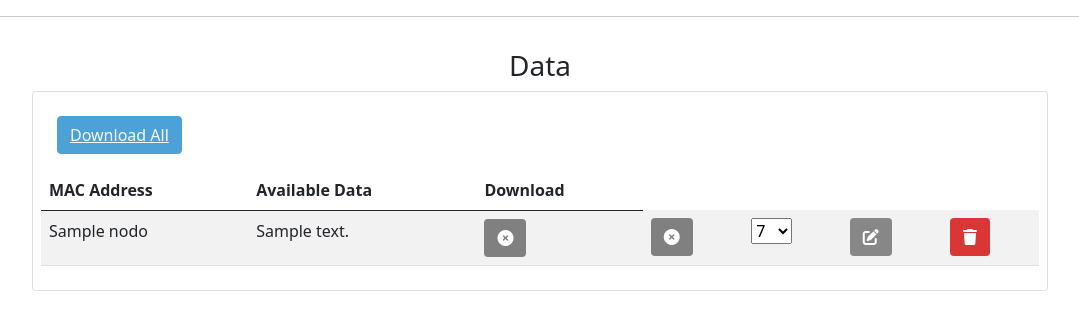
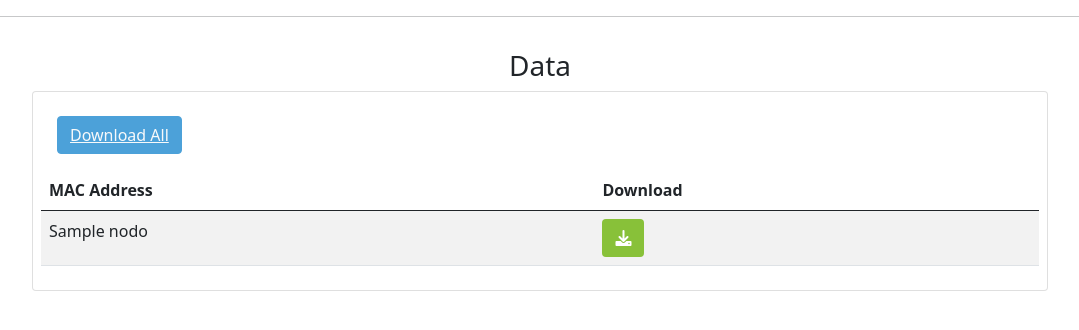
Before and after one commit to sofiamanana/AlLoRaPage, a Django app: template polls/templates/data.html in a window 1280 px wide. Shown: the part 86-416 px from the top of the page, without its empty margins (100-1179 px from the left). Run offline with Django 4.2, Linux system fonts and the light colour scheme; the template is opened without the code that fills it: most values are stand-ins (such as "Sample title", 1, 10 or a date in 2020); parts of the project's set-up code (start-up, migrations or seed data) failed here and were passed over; some libraries are stand-ins or nearby versions.

Commit message:
download files working

```diff
--- a/polls/templates/data.html
+++ b/polls/templates/data.html
@@ -63,7 +63,7 @@
                       <form action="{% url 'addNode' %}" method="get">
                           <div class="col p-3">
                               <button type="submit" class="btn btn-primary center" style="background-color:#4CA1D9; border-color: #4CA1D9;">
-                              <a href="{% url 'addNode' %}" class="text-light">Download All</a>
+                              <a href="{% url 'getData' %}?download_all=1" class="text-light">Download All</a>
                               </button>
                           </div>
                       </form>
@@ -72,102 +72,28 @@
                       <thead>
                           <tr>
                               <th scope="col">MAC Address</th>
-                              <th scope="col">Available Data</th>
                               <th scope="col">Download</th>
                           </tr>
                       </thead>
                       <tbody>
                           {% for nodo in nodos %}
                           <tr>
-                              <td>{{nodo.name}}</td>
-                              <td>{{nodo.mac_address}}</td>
+                              <td>{{nodo}}</td>
+
                               <td>
                                   <form action="" method="get">
 
-                                          <a href="{% url 'getNodos' %}?nodo={{nodo.mac_address}}&mesh=1">
-                                              {% if nodo.sleep_mesh %}
+                                          <a href="{% url 'getData' %}?download=1&node={{nodo}}">
                                               <button
                                                   type="button"
-                                                  class="btn btn-floating"
-                                                  style="background-color: #88C139; color: white;">
-                                                  <i class="fas fa-check-circle" stye="color: #88C139;"></i>
+                                                  class="btn btn-floating" style="background-color: #88C139; color: white;">
+                                                  <i class="fas fa-download"></i>
                                               </button>
-                                              {% else %}
-                                              <button
-                                                  type="button"
-                                                  class="btn btn-floating"
-                                                  style="background-color: grey; color: white;">
-                                                  <i class="fas fa-times-circle"></i>
-                                              </button>
-                                              {% endif %}
                                           </a>
 
                                   </form>
 
                               </td>
-                              <td>
-                                  <form action="" method="get">
-
-                                          <a href="{% url 'getNodos' %}?nodo={{nodo.mac_address}}&active=1">
-                                              {% if nodo.active %}
-                                              <button
-                                                  type="button"
-                                                  class="btn btn-floating" style="background-color: #88C139; color: white;">
-                                                  <i class="fas fa-check-circle"></i>
-                                              </button>
-                                              {% else %}
-                                              <button
-                                                  type="button"
-                                                  class="btn btn-floating"
-                                                  style="background-color: grey; color: white;">
-                                                  <i class="fas fa-times-circle"></i>
-                                              </button>
-                                              {% endif %}
-                                          </a>
-
-                                  </form>
-
-                              </td>
-
-                              <td>
-                                  <div class="">
-                                      <select id="sf" name="sf">
-                                          <option value="7">7</option>
-                                          <option value="8">8</option>
-                                          <option value="9">9</option>
-                                          <option value="10">10</option>
-                                          <option value="11">11</option>
-                                          <option value="12">12</option>
-                                      </select>
-                                  </div>
-
-                              </td>
-
-                                  <form action="" method="get">
-                                      <td>
-                                      <a href="{% url 'addNode' %}?name={{nodo.name}}">
-                                      <button
-                                          type="button"
-                                          class="btn btn-floating"
-                                          style="background-color: #878787; color: white;">
-                                          <i class="fas fa-edit"></i>
-                                      </button>
-                                  </a>
-                                  </td>
-                                  </form>
-                                  <form action="" method="get">
-                                      <td>
-                                      <a href="{% url 'getNodos' %}?nodo={{nodo.mac_address}}&erase=1">
-                                      <button
-                                          type="button"
-                                          class="btn btn-floating"
-                                          style="background-color: #DA3636; color: white;">
-                                          <i class="fa fa-trash"></i>
-                                      </button>
-                                  </a>
-                                  </td>
-                                  </form>
-
                           </tr>
                           {% endfor %}
                       </tbody>
--- a/polls/urls.py
+++ b/polls/urls.py
@@ -6,5 +6,7 @@ urlpatterns = [
     path("getNodos/", views.getNodos, name="getNodos"),
     path("", views.getGateway, name="getGateway"),
     path("addNode/", views.addNode, name="addNode"),
-    path("data/", views.getData, name="getData"),
+    path("data/", views.getData, name="getData")
+
+
 ]
```
Also changed, not shown: polls/templates/gateway.html (+0 -10 lines), polls/views.py (+86 -4 lines), README.md.
